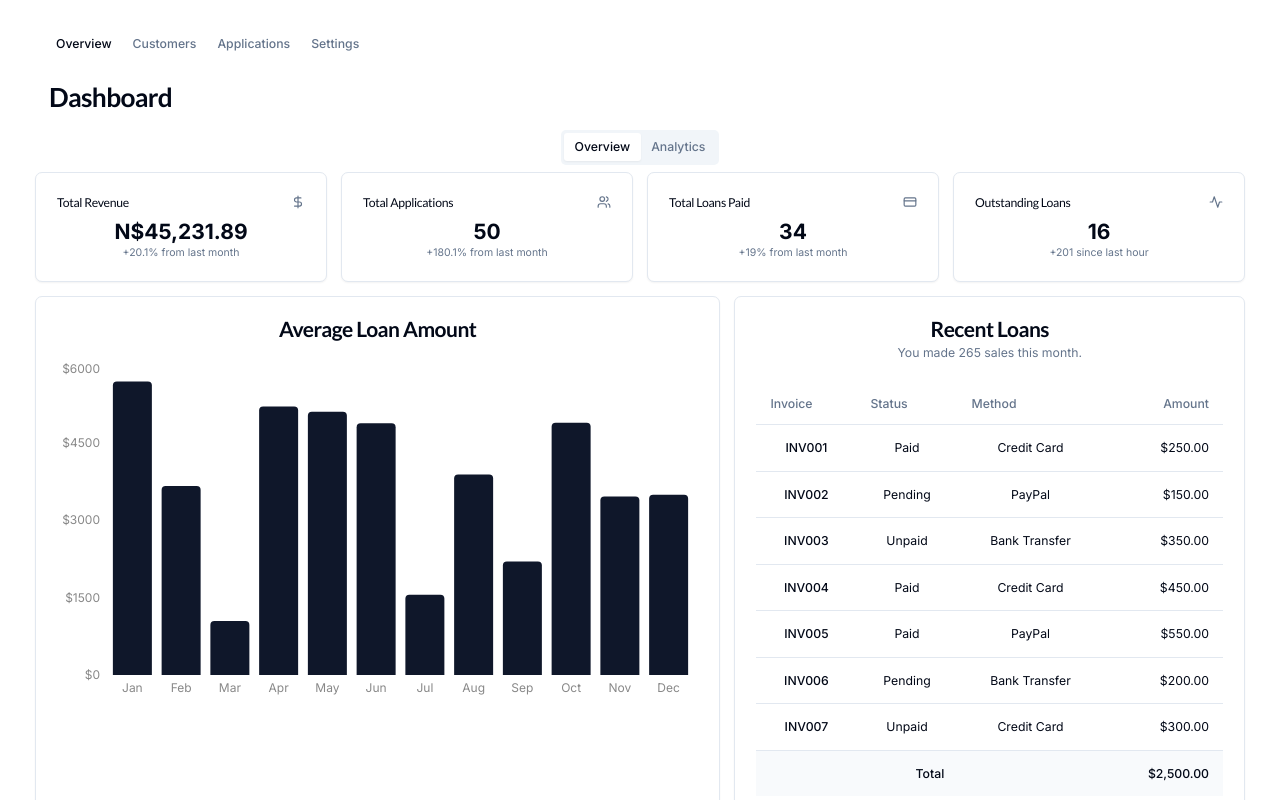
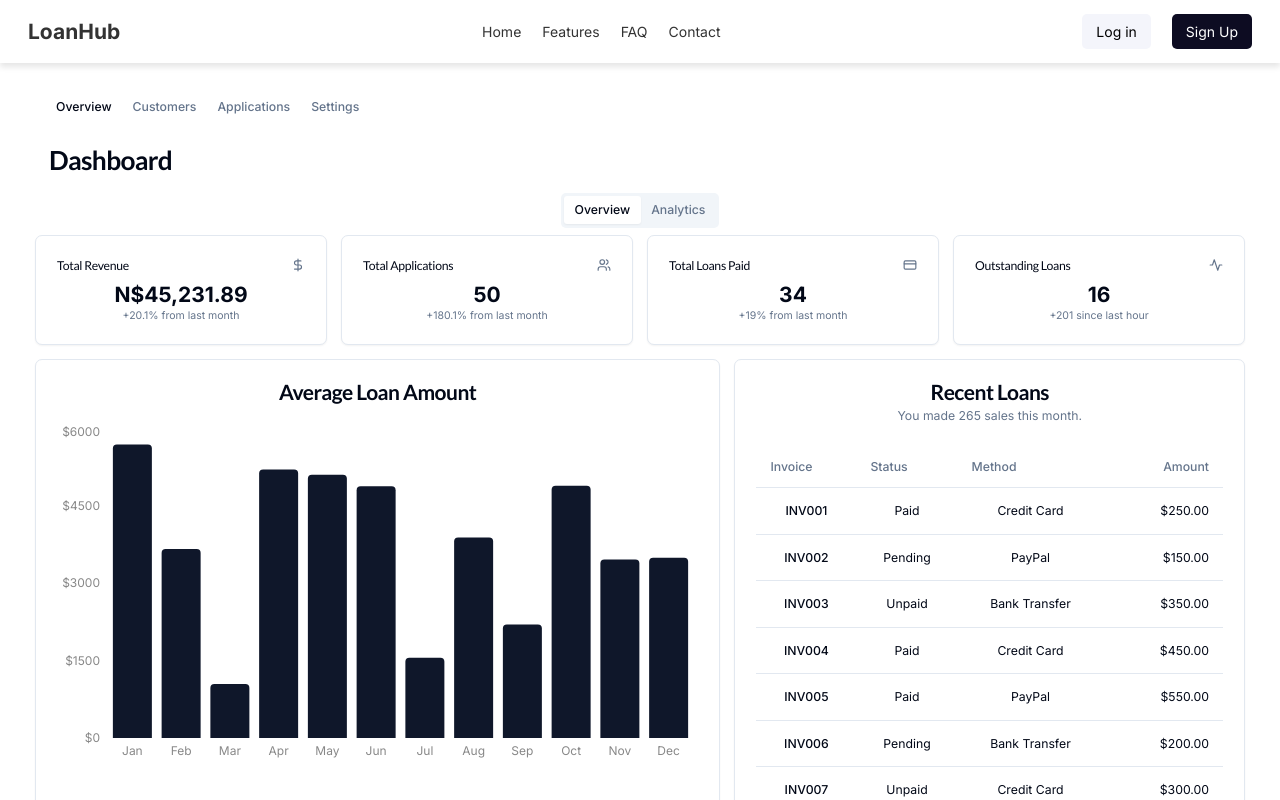
Before and after one commit to Kacelo/loan-app-front-end, a Next.js app: page /dashboard in a window 1280 px wide. Shown: the top 800 px of the page. Built offline with nearby package versions, Linux system fonts and the light colour scheme.

Commit message:
done for the week

```diff
--- a/src/app/layout.tsx
+++ b/src/app/layout.tsx
@@ -1,8 +1,10 @@
+
 import type { Metadata } from "next";
 import "semantic-ui-css/semantic.min.css";
 import { Inter } from "next/font/google";
 import "./globals.css";
 import { Toaster } from "@/components/ui/toaster";
+import Nav from "@/components/landing-page/navigation/navbar/navbar";
 
 const inter = Inter({ subsets: ["latin"] });
 
@@ -19,6 +21,8 @@ export default function RootLayout({
   return (
     <html lang="en">
       <body className={inter.className}>
+      <Nav />
+
         {children}
         <Toaster />
       </body>
--- a/src/app/page.tsx
+++ b/src/app/page.tsx
@@ -1,9 +1,11 @@
+import Hero from "@/components/landing-page/hero-section/hero";
+import Nav from "@/components/landing-page/navigation/navbar/navbar";
 import Image from "next/image";
 
 export default function Home() {
   return (
     <main className="flex min-h-screen flex-col items-center justify-between p-24">
-      <div className="z-10 w-full max-w-5xl items-center justify-between font-mono text-sm lg:flex">
+      {/* <div className="z-10 w-full max-w-5xl items-center justify-between font-mono text-sm lg:flex">
         <p className="fixed left-0 top-0 flex w-full justify-center border-b border-gray-300 bg-gradient-to-b from-zinc-200 pb-6 pt-8 backdrop-blur-2xl dark:border-neutral-800 dark:bg-zinc-800/30 dark:from-inherit lg:static lg:w-auto  lg:rounded-xl lg:border lg:bg-gray-200 lg:p-4 lg:dark:bg-zinc-800/30">
           Get started by editing&nbsp;
           <code className="font-mono font-bold">src/app/page.tsx</code>
@@ -37,7 +39,8 @@ export default function Home() {
           height={37}
           priority
         />
-      </div>
+      </div> */}
+      <Hero />
 
       <div className="mb-32 grid text-center lg:mb-0 lg:w-full lg:max-w-5xl lg:grid-cols-4 lg:text-left">
         <a
--- /dev/null
+++ b/src/components/landing-page/hero-section/Hero.module.css
@@ -0,0 +1,93 @@
+/* General Hero Section Styles */
+.heroSection {
+    display: flex;
+    align-items: center;
+    justify-content: space-between;
+    padding: 4rem 2rem;
+    background-color: #f7f7f7;
+    min-height: 80vh;
+  }
+
+  /* Hero Content: Text Alignment */
+  .heroContent {
+    max-width: 50%;
+  }
+
+  .heroTitle {
+    font-size: 3rem;
+    color: #333;
+    font-weight: 700;
+    margin-bottom: 1.5rem;
+  }
+
+  .heroSubtitle {
+    font-size: 1.2rem;
+    color: #555;
+    margin-bottom: 2rem;
+    line-height: 1.6;
+  }
+
+  /* CTA Styles */
+  .heroCta {
+    display: flex;
+    gap: 1rem;
+  }
+
+  .ctaPrimary {
+    background-color: #0070f3; /* Primary color for sign-up */
+    color: white;
+    border: none;
+    padding: 0.75rem 1.5rem;
+    font-size: 1rem;
+    border-radius: 0.5rem;
+    cursor: pointer;
+    transition: background-color 0.3s ease;
+  }
+
+  .ctaPrimary:hover {
+    background-color: #005bb5;
+  }
+
+  .ctaSecondary {
+    color: #0070f3;
+    font-size: 1rem;
+    text-decoration: none;
+    padding: 0.75rem 1.5rem;
+    border: 1px solid #0070f3;
+    border-radius: 0.5rem;
+    transition: background-color 0.3s ease, color 0.3s ease;
+  }
+
+  .ctaSecondary:hover {
+    background-color: #f0f0f0;
+    color: #005bb5;
+  }
+
+  /* Hero Image */
+  .hero-image {
+    max-width: 40%;
+  }
+
+  .heroImage img {
+    width: 100%;
+    height: auto;
+    object-fit: cover;
+    border-radius: 1rem;
+  }
+
+  /* Responsive Styles for smaller screens */
+  @media (max-width: 768px) {
+    .hero-section {
+      flex-direction: column;
+      text-align: center;
+    }
+
+    .hero-content {
+      max-width: 100%;
+      margin-bottom: 2rem;
+    }
+
+    .hero-image {
+      max-width: 80%;
+    }
+  }
--- a/src/components/landing-page/hero-section/hero.tsx
+++ b/src/components/landing-page/hero-section/hero.tsx
@@ -1,12 +1,36 @@
+"use client";
+
+import styles from "./Hero.module.css"; // For custom styles
 
 interface HeroProps {
 imageUrl: string
 }
-const Hero = ({imageUrl}:HeroProps)=>{
-    return(
-        <>
+const Hero = () => {
+    return (
+      <section className={styles.heroContent}>
+        <div className={styles.heroContent}>
+          {/* Headline */}
+          <h1 className={styles.heroTitle}>Manage Loans with Ease and Confidence</h1>
 
-        </>
-    )
-}
+          {/* Subheadline */}
+          <p className={styles.heroSubtitle}>
+            Simplify your loan application, approval, and tracking process all in one platform.
+          </p>
+
+          {/* Call to Action */}
+          <div className={styles.heroCta}>
+            <a href="/signup">
+              <button className={styles.ctaPrimary}>Get Started</button>
+            </a>
+            <a href="/learn-more" className={styles.ctaSecondary}>Learn More</a>
+          </div>
+        </div>
+
+        {/* Hero Image */}
+        <div className={styles.heroImage}>
+          <img src="/hero-image.png" alt="Loan Management Dashboard" />
+        </div>
+      </section>
+    );
+  };
 export default Hero
--- /dev/null
+++ b/src/components/landing-page/navigation/navbar/Nav.module.css
@@ -0,0 +1,103 @@
+.navbar {
+    background-color: #fff;
+    padding: 1rem 2rem;
+    display: flex;
+    justify-content: space-between;
+    align-items: center;
+    box-shadow: 0 4px 6px rgba(0, 0, 0, 0.1);
+    position: sticky;
+    top: 0;
+    z-index: 1000;
+  }
+
+  .navContainer {
+    display: flex;
+    justify-content: space-between;
+    width: 100%;
+    align-items: center;
+  }
+
+  .logo {
+    font-size: 1.5rem;
+    font-weight: bold;
+    color: #333;
+  }
+
+  .navMenu {
+    display: flex;
+    gap: 1.5rem;
+  }
+
+  .navLink {
+    color: #333;
+    text-decoration: none;
+    font-size: 1rem;
+  }
+
+  .ctaButton {
+    background-color: #f03;
+    color: white;
+    padding: 0.5rem 1rem;
+    border-radius: 5px;
+    text-decoration: none;
+  }
+  .ctaPrimary {
+    background-color: #0d0c22;
+    color:white;
+    padding: 0.5rem 1rem;
+    border-radius: 5px;
+    text-decoration: none;
+  }
+  .ctaSecondary{
+    background-color: #f4f5fb;
+    color: black;
+    padding: 0.5rem 1rem;
+    border-radius: 5px;
+    text-decoration: none;
+  }
+  .ctaPrimaryMobile {
+    background-color: #0d0c22;
+    color:white;
+    padding: 0.5rem 1rem;
+    border-radius: 5px;
+    text-decoration: none;
+    margin: 0 1rem
+
+  }
+  .ctaSecondaryMobile{
+    background-color: #f4f5fb;
+    color: black;
+    padding: 0.5rem 1rem;
+    border-radius: 5px;
+    text-decoration: none;
+    margin: 0 1rem 0 0
+  }
+
+  .hamburger {
+    display: none;
+    flex-direction: column;
+    cursor: pointer;
+  }
+
+  .bar {
+    width: 25px;
+    height: 3px;
+    background-color: #333;
+    margin: 3px 0;
+  }
+
+  /* Responsive */
+  @media (max-width: 768px) {
+    .navMenu {
+      display: none;
+    }
+
+    .navMenu.active {
+      display: flex;
+      flex-direction: column;
+    }
+
+    .hamburger {
+      display: flex;
+    }
+  }
--- a/src/components/landing-page/navigation/navbar/navbar.tsx
+++ b/src/components/landing-page/navigation/navbar/navbar.tsx
@@ -1,7 +1,72 @@
+"use client";
 
-const Navbar = ()=>{
-    return(
-        <></>
-    )
-}
-export default Navbar
+import React, { useState } from "react";
+import Link from "next/link";
+import styles from "./Nav.module.css"; // For custom styles
+
+const Nav = () => {
+  const [isOpen, setIsOpen] = useState(false);
+
+  const toggleMenu = () => {
+    setIsOpen(!isOpen);
+  };
+console.log('is open?', isOpen)
+  return (
+    <nav className={styles.navbar}>
+      <div className={styles.navContainer}>
+        {/* Logo */}
+        <Link href="/" className={styles.logo}>
+          LoanHub {/* Change to your new name */}
+        </Link>
+
+        {/* Links */}
+        <div className={`${styles.navMenu} ${isOpen ? styles.active : ""}`}>
+          <Link href="#home" className={styles.navLink}>
+            Home
+          </Link>
+          <Link href="#features" className={styles.navLink}>
+            Features
+          </Link>
+          <Link href="#faq" className={styles.navLink}>
+            FAQ
+          </Link>
+          <Link href="#contact" className={styles.navLink}>
+            Contact
+          </Link>
+          {isOpen && (
+             <div className={` `}>
+             <Link href="/login" className={styles.ctaSecondaryMobile}>
+               Log in
+             </Link>
+             <Link href="/signup" className={styles.ctaPrimaryMobile}>
+               Sign Up
+             </Link>
+           </div>
+          )}
+        </div>
+
+        {/* CTA */}
+        <div className={`${styles.navMenu} `}>
+          <Link href="/login" className={styles.ctaSecondary}>
+            Log in
+          </Link>
+          <Link href="/signup" className={styles.ctaPrimary}>
+            Sign Up
+          </Link>
+        </div>
+        {/* <Link href="/apply" className={styles.ctaButton}>
+          Apply Now
+        </Link> */}
+
+        {/* Mobile Menu Icon */}
+        <div className={styles.hamburger} onClick={toggleMenu}>
+          <span className={styles.bar}></span>
+          <span className={styles.bar}></span>
+          <span className={styles.bar}></span>
+        </div>
+      </div>
+    </nav>
+  );
+};
+
+export default Nav;
```
